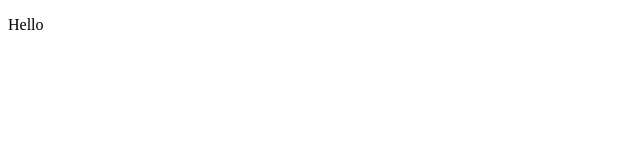
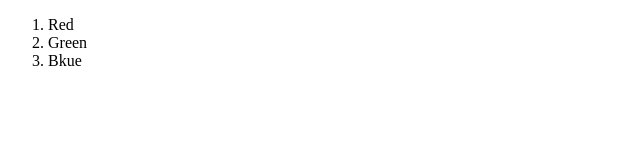
Before and after one commit to anotherkazz/JB2, a plain HTML site: page index.html in a window 1280 px wide. Shown: the whole page, without its empty margins (0-640 px from the left). Drawn offline with nearby package versions, Linux system fonts and the light colour scheme.

Commit message:
v-for  ol>li

```diff
--- a/index.html
+++ b/index.html
@@ -11,11 +11,13 @@
 </head>
 <body>
   <div id="basic-event">
-    <p v-if="toggle">Hello</p>
+    <ol>
+      <li v-for="color in colors">{{ color }} </li>
+    </ol>
 
   </div>
-  <!-- value 属性にマスタッシュ構文は使えない -->
-
+  <!-- <li>{{ color >></li>> -->
+    <!-- DOM <li>Red</li> 1回目 -->
   <script src="https://unpkg.com/vue@3.1.5"></script>
   <script src="js/main.js"></script>
 </body>
--- a/js/main.js
+++ b/js/main.js
@@ -26,7 +26,7 @@
 
   const vue = Vue.createApp({
     data: () =>  ({
-      toggle: true
+      colors: ['Red', 'Green', 'Bkue']
 
     })
   })
```
